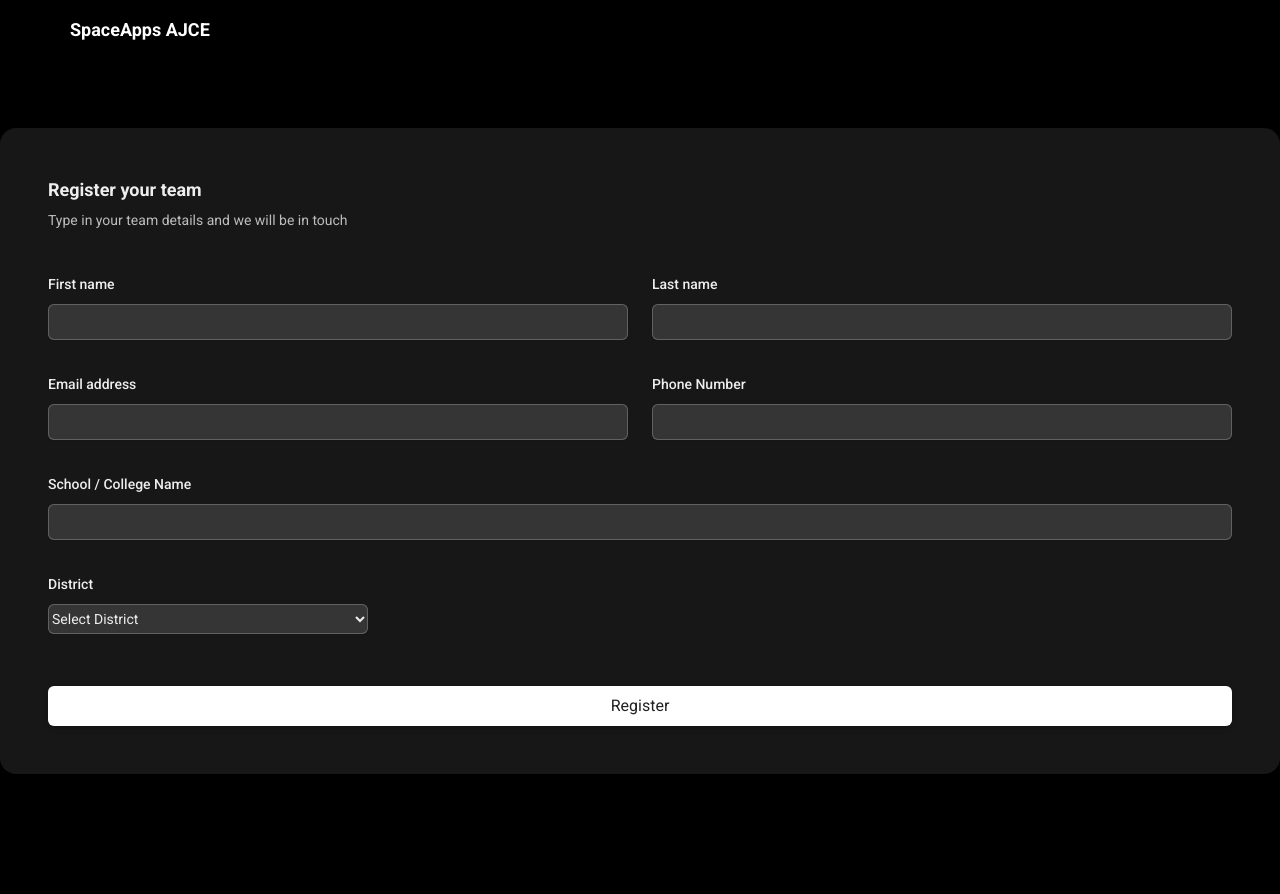
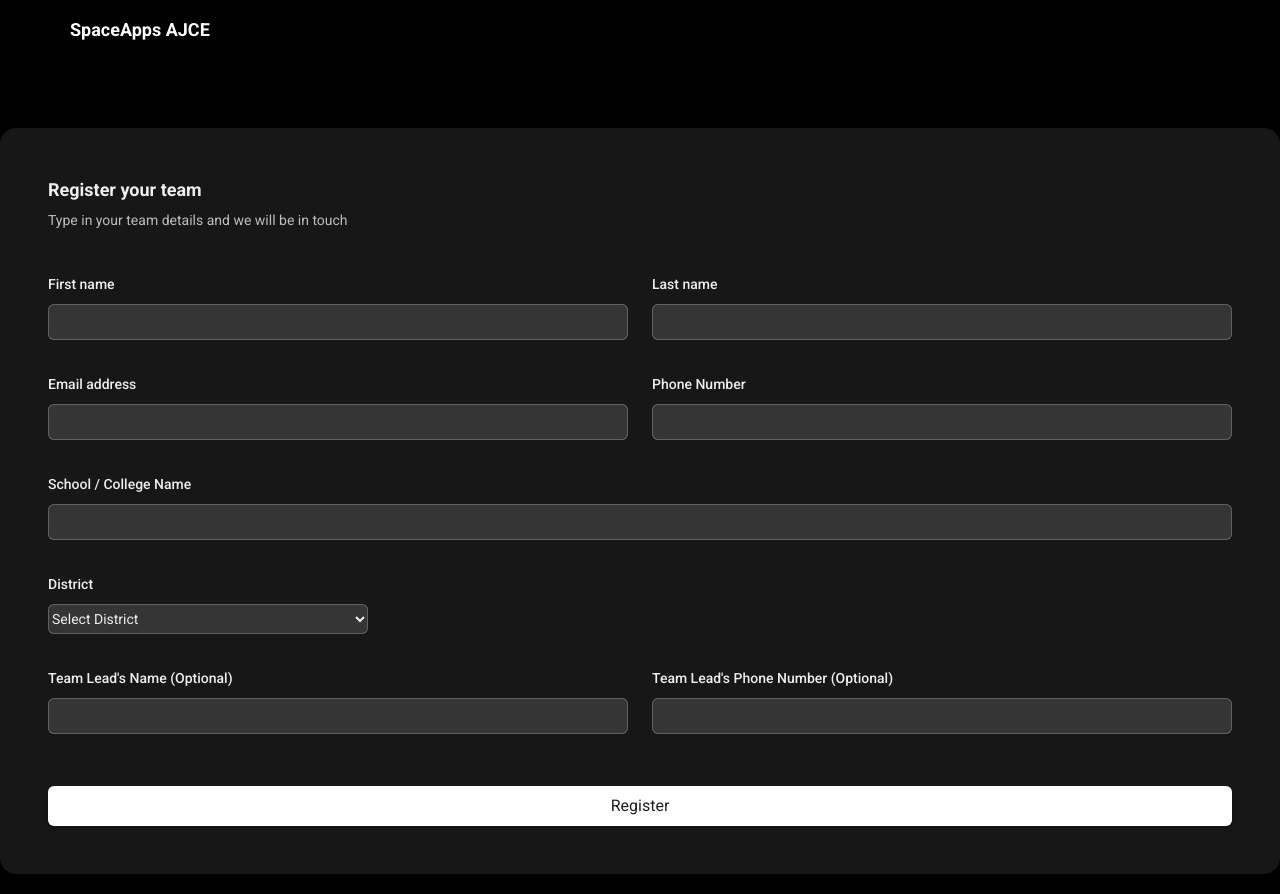
Before and after one commit to jaganrajcj/Ajce-spaceapps-2024, a Next.js app: page /register in a window 1280 px wide. Before the commit the page ends 800 px from the top, so only its background shows below. Built offline with nearby package versions, Linux system fonts and the light colour scheme.

Commit message:
Put back team lead info to registration page

```diff
--- a/src/app/register/page.tsx
+++ b/src/app/register/page.tsx
@@ -28,18 +28,6 @@ const Page = () => {
     success: true, // true for success and false for error messages
   });
   const router = useRouter();
-
-  const notify = () => toast.success('Registration Successful!', {
-    position: "top-right",
-    autoClose: 5000,
-    hideProgressBar: false,
-    closeOnClick: true,
-    pauseOnHover: true,
-    draggable: true,
-    progress: undefined,
-    theme: "light",
-    transition: Bounce,
-  });
 
   const {
     register,
@@ -290,12 +278,12 @@ const Page = () => {
             </div>
           </div>
 
-          {/* <div className="sm:col-span-3 sm:col-start-1">
+          <div className="sm:col-span-3 sm:col-start-1">
             <label
               htmlFor="teamLead"
               className="block text-sm font-medium leading-6 text-gray-200"
             >
-              Team Lead&apos;s Name
+              Team Lead&apos;s Name (Optional)
             </label>
             <div className="mt-2">
               <input
@@ -319,7 +307,7 @@ const Page = () => {
               htmlFor="teamLeadPhn"
               className="block text-sm font-medium leading-6 text-gray-200"
             >
-              Team Lead&apos;s Phone Number
+              Team Lead&apos;s Phone Number (Optional)
             </label>
             <div className="mt-2">
               <input
@@ -336,7 +324,7 @@ const Page = () => {
                 </p>
               )}
             </div>
-          </div> */}
+          </div>
 
           <div className="col-span-full">
             <button
--- a/src/lib/types.ts
+++ b/src/lib/types.ts
@@ -16,10 +16,12 @@ export const RegisterSchema = z.object({
     district: z
         .string()
         .min(1, "District name is required"),
-    teamLead: z.string().min(3, "Team Lead's name is required").optional(),
+    teamLead: z.string().optional(),
     teamLeadPhn: z
         .string()
-        .regex(/^\d{10}$/, "Team Lead's phone number must be exact 10 digits").optional(),
+        .regex(/^\d{10}$/, "Team Lead's phone number must be exact 10 digits")
+        .optional()
+        .or(z.literal('')), // This allows an empty string as a valid input
 });
 
 export type RegistrationType = {
```
